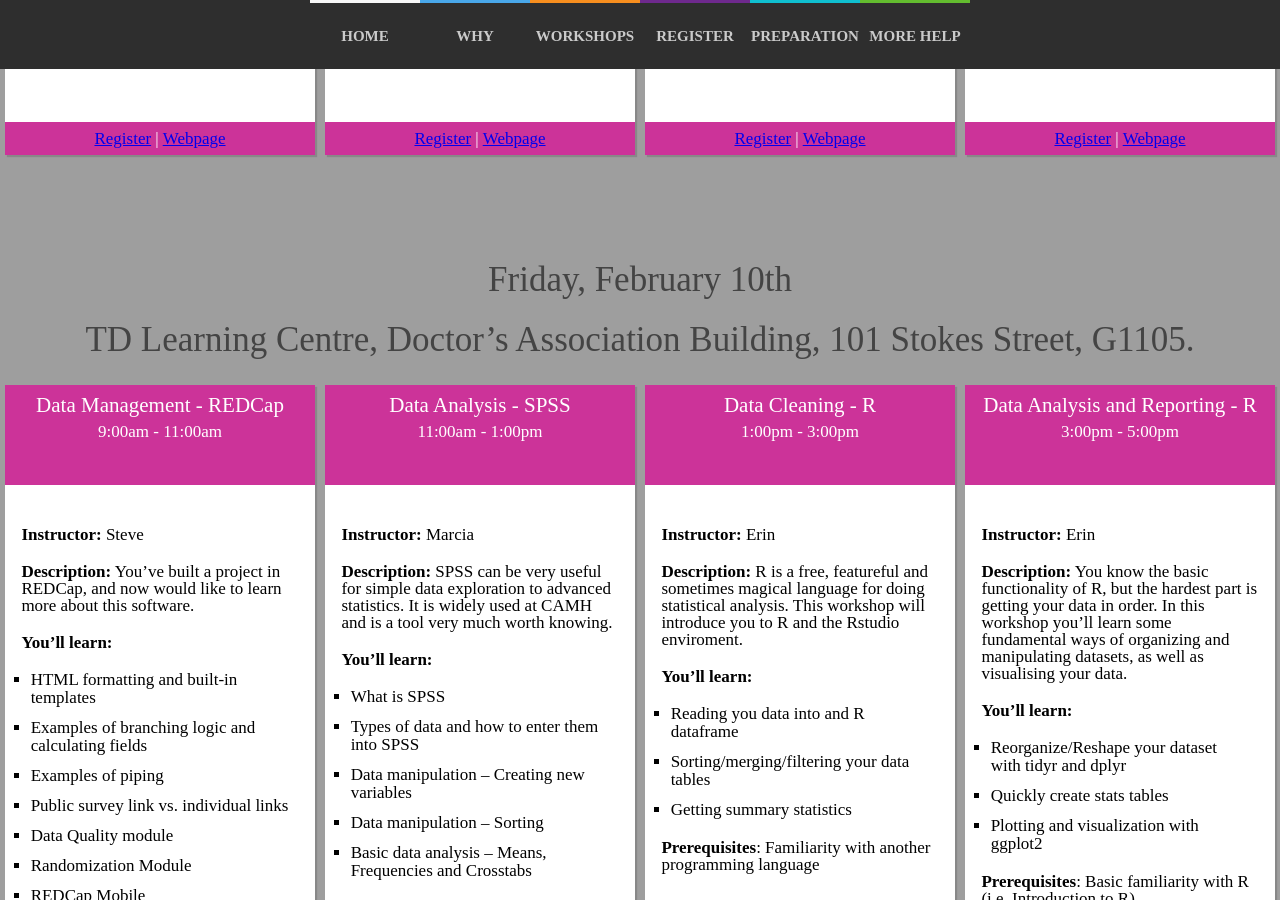
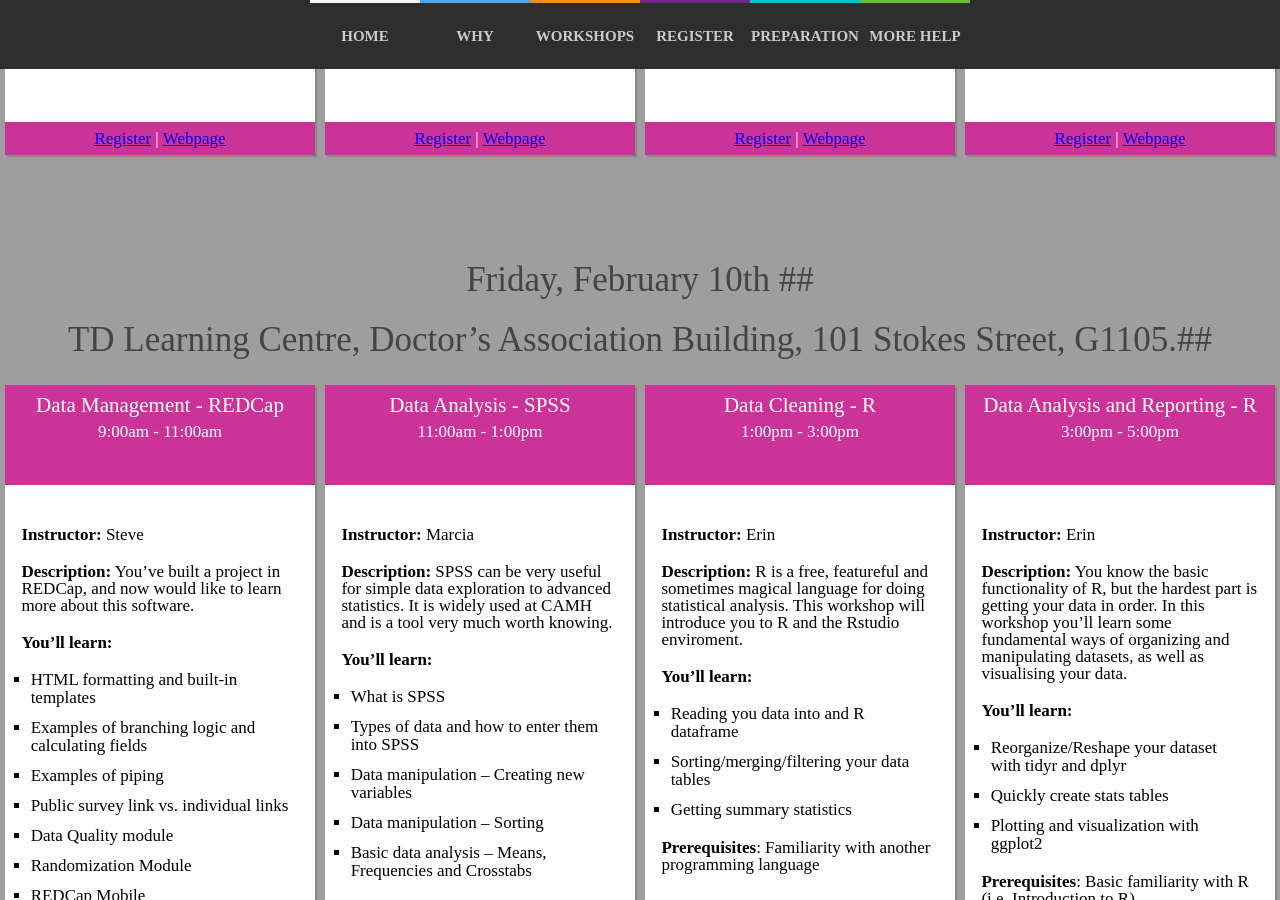
Before and after one commit to CAMH-SCWG/feb-2017-workshops, a Jekyll site: the page built from _posts/2017-01-03-details.md, in a window 1280 px wide and 900 px high, scrolled down 1010 px. Built offline with Jekyll 4.4.1, drawn with Linux system fonts in a browser that asks for light colours; nearby versions of some CDN libraries; our own code applies the rules of GitHub Pages for plain Markdown files; some of the changed text lies outside the part shown.

```diff
--- a/_posts/2017-01-03-details.md
+++ b/_posts/2017-01-03-details.md
@@ -7,8 +7,8 @@ fa-icon: laptop
 
 {::options parse_block_html="true" /}
 <div class="day">
-## Thursday, February 9th <br>
-## TD Learning Centre, Doctor's Association Building, 101 Stokes Street, G1105.
+## Thursday, February 9th ## <br>
+## TD Learning Centre, Doctor's Association Building, 101 Stokes Street, G1105. ##
 
 <div class="card">
 <div class="card-title" markdown="1">
@@ -137,8 +137,8 @@ fa-icon: laptop
 
 </div><div class="day">
 
-## Friday, February 10th  <br>
-## TD Learning Centre, Doctor's Association Building, 101 Stokes Street, G1105.
+## Friday, February 10th ## <br>
+## TD Learning Centre, Doctor's Association Building, 101 Stokes Street, G1105.##
 
 
 <div class="card">
```
